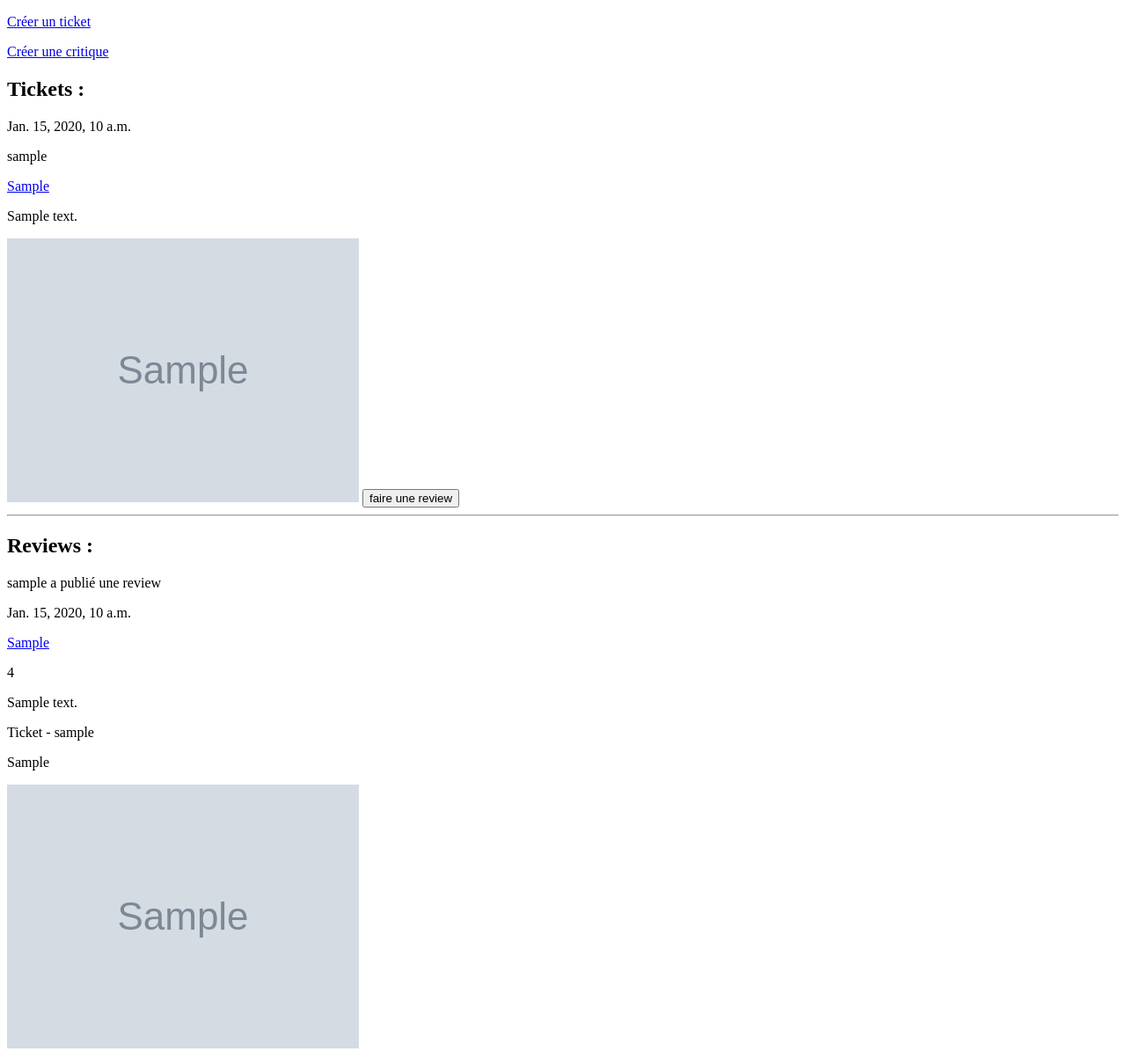
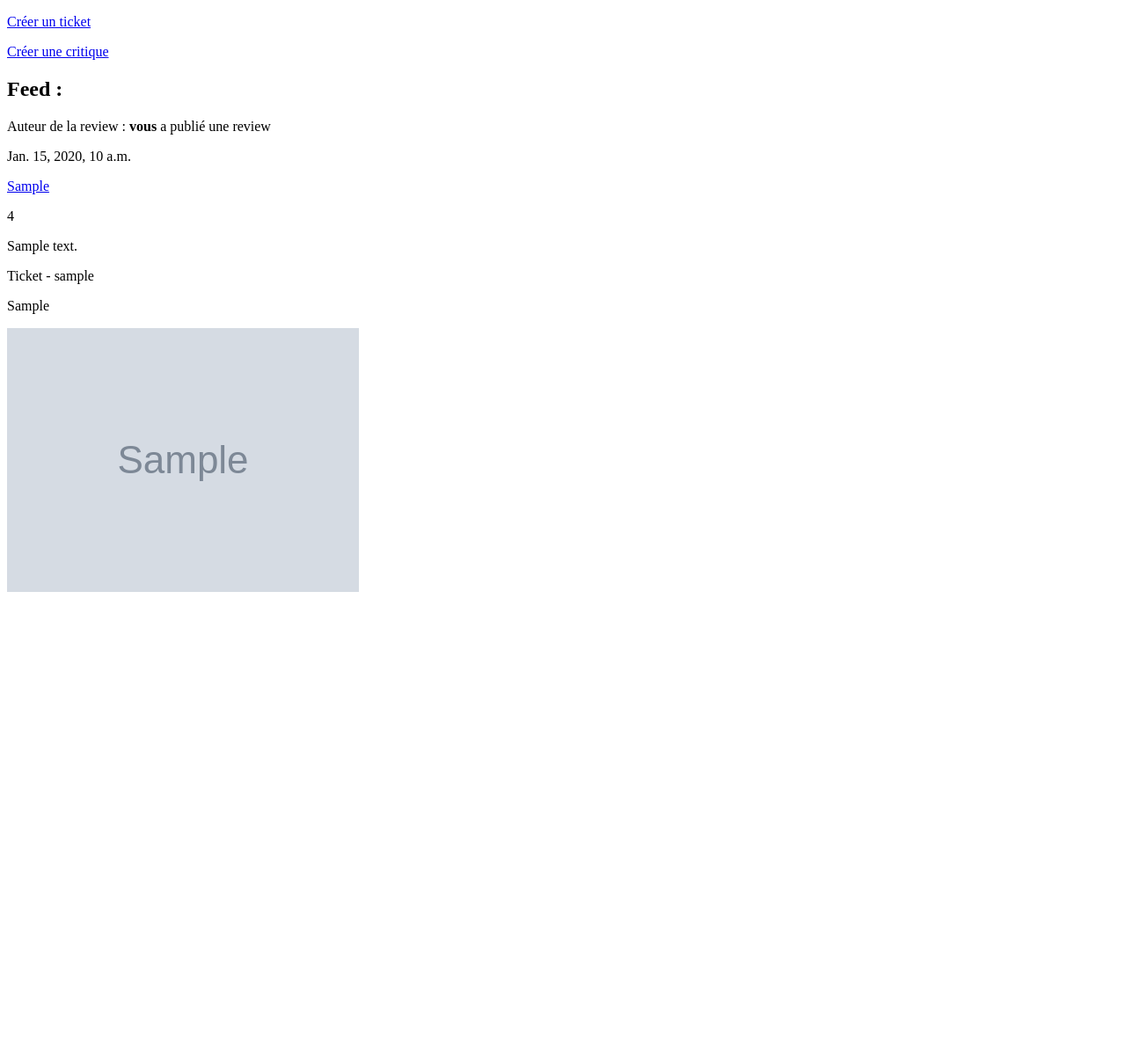
Before and after one commit to tristan-mn/OPC_DA_P9_DJANGO_LITREVIEW, a Django app: page /flux/ in a window 1280 px wide. Shown: the part 152-1356 px from the top of the page at 88% size. After the commit the page ends 825 px from the top, so only its background shows below. Run offline with Django 4.2, Linux system fonts and the light colour scheme; a user stored in the database is signed in; tables that the repository leaves empty hold one stand-in row (values such as "Sample post"); grey boxes marked "Sample" are stand-in pictures.

Commit message:
flux fini avant ajout de nombre de tickets ou reviews limite par page

```diff
--- a/litreview/review/templates/review/flux.html
+++ b/litreview/review/templates/review/flux.html
@@ -1,46 +1,19 @@
 {% extends  'base.html' %}
+{% load review_extras %}
 {% block content %}
 {% csrf_token %}
 <p><a href="{% url 'create_ticket' %}"> Créer un ticket</a></p>
 <p><a href="{% url 'create_review_and_ticket' %}"> Créer une critique</a></p>
 
 
-<h2>Tickets :</h2>
-    {% for ticket in tickets %}
+<h2>Feed :</h2>
+    {% for instance  in tickets_and_reviews %}
     <div>
-        <p>{{ ticket.date_created }}</p>
-
-        <p>{{ ticket.author }}</p>
-        <a href="{% url 'display_ticket' ticket.id %}">
-            <p>{{ ticket.headline }}</p>
-        </a>
-        <p>{{ ticket.body }}</p>
-        <img src="{{ ticket.photo.image.url }}">
-        <a href="{% url 'create_review' ticket.id %}">
-            <button>faire une review</button>
-        </a>
+        {% if instance|model_type == 'Ticket' %}
+            {% include 'review/partials/ticket_snippet.html' with ticket=instance %}
+        {% elif instance|model_type == 'Review' %}
+            {% include 'review/partials/review_snippet.html' with review=instance %}
+        {% endif %}
+    {% endfor %}
     </div>
-    {% endfor %}
-<hr>
-<h2>Reviews :</h2>
-<div>
-    {% for review in reviews %}
-        <div>
-            <p>{{ review.user }} a publié une review</p>
-            <p>{{ review.date_created }}</p>
-            <a href="{% url 'display_review_and_ticket' review.id %}">
-                <p>{{ review.headline }}</p>
-            </a>
-            <p>{{ review.rating }}</p>
-            <p>{{ review.body }}</p>
-            <div>
-                <p>Ticket - {{ review.ticket.author }}</p>
-                <p>{{ review.ticket.headline }}</p>
-                <img src="{{ review.ticket.photo.image.url }}" alt="photo du livre">
-            </div>
-        </div>
-    {% endfor %}
-</div>
-
-
 {% endblock content %}
--- /dev/null
+++ b/litreview/review/templates/review/partials/review_snippet.html
@@ -0,0 +1,15 @@
+{% load review_extras %}
+
+<div>
+    <p>Auteur de la review : <strong>{% get_poster_display review.user %}</strong> a publié une review</p>
+    <p>{{ review.date_created }}</p>
+    <a href="{% url 'display_review_and_ticket' review.id %}">
+       <p>{{ review.headline }}</p>
+    </a>
+    <p>{{ review.rating }}</p>
+    <p>{{ review.body }}</p>
+    <div>
+        <p>Ticket - {{ review.ticket.author }}</p>
+        <p>{{ review.ticket.headline }}</p>
+        <img src="{{ review.ticket.photo.image.url }}" alt="photo du livre">
+</div>
--- /dev/null
+++ b/litreview/review/templatetags/review_extras.py
@@ -0,0 +1,14 @@
+from django.template import Library
+
+register = Library()
+
+@register.filter
+def model_type(value):
+    return type(value).__name__
+
+
+@register.simple_tag(takes_context=True)
+def get_poster_display(context, user):
+    if context['user'] == user:
+        return 'vous'
+    return user.username
--- a/litreview/review/views.py
+++ b/litreview/review/views.py
@@ -1,7 +1,8 @@
+from itertools import chain
 
 from django.shortcuts import render, redirect, get_object_or_404
 from django.contrib.auth.decorators import login_required
-from django.db.models import Q
+from django.db.models import Value, CharField, Q
 from django.contrib import messages
 
 from review import forms, models
@@ -167,22 +168,30 @@ def display_posts(request):
 
 
 def flux(request):
-    # tickets = models.Ticket.objects.filter(
-    #     Q(contributors__in=request.user.follows.all()) |
-    #     Q(starred=True)
-    # )
-    # reviews = models.Review.objects.filter(
-    #     uploader__in=request.user.follows.all()
-    # ).exclude(review__in=tickets)
+    # Nos followers
+    user_follow = authentication_models.User.objects.filter(followed_by__in=models.UserFollows.objects.filter(user=request.user))
 
-    tickets = models.Ticket.objects.all()
-    reviews = models.Review.objects.all()
+    # Toutes nos reviews ou celles de nos followers
+    all_reviews = models.Review.objects.filter(Q(user__in=user_follow) | Q(user=request.user))
+
+    # Tous nos tickets et ceux de nos followers
+    all_tickets = models.Ticket.objects.filter(Q(author__in=user_follow) | Q(author=request.user)).exclude(review__in=all_reviews)
+
+    all_unreviewed_tickets = all_tickets.exclude(review__in=all_reviews).annotate(
+        state=Value('UNREVIEWED', CharField()))
+
+
+    tickets_and_reviews = sorted(chain(all_unreviewed_tickets, all_reviews),
+                    key=lambda instance: instance.date_created, reverse=True)
 
     context = {
-        'tickets': tickets,
-        'reviews': reviews,
+        'tickets_and_reviews': tickets_and_reviews
         }
     return render(request, 'review/flux.html', context=context)
+
+def get_reviewed_tickets_id(request):
+    all_reviews = models.Review.objects.all()
+    return [review.ticket.id for review in all_reviews]
 
 @login_required
 def follow_users(request):
```
Also changed, not shown: litreview/review/templates/review/partials/ticket_snippet.html (added, +17 -0 lines).
